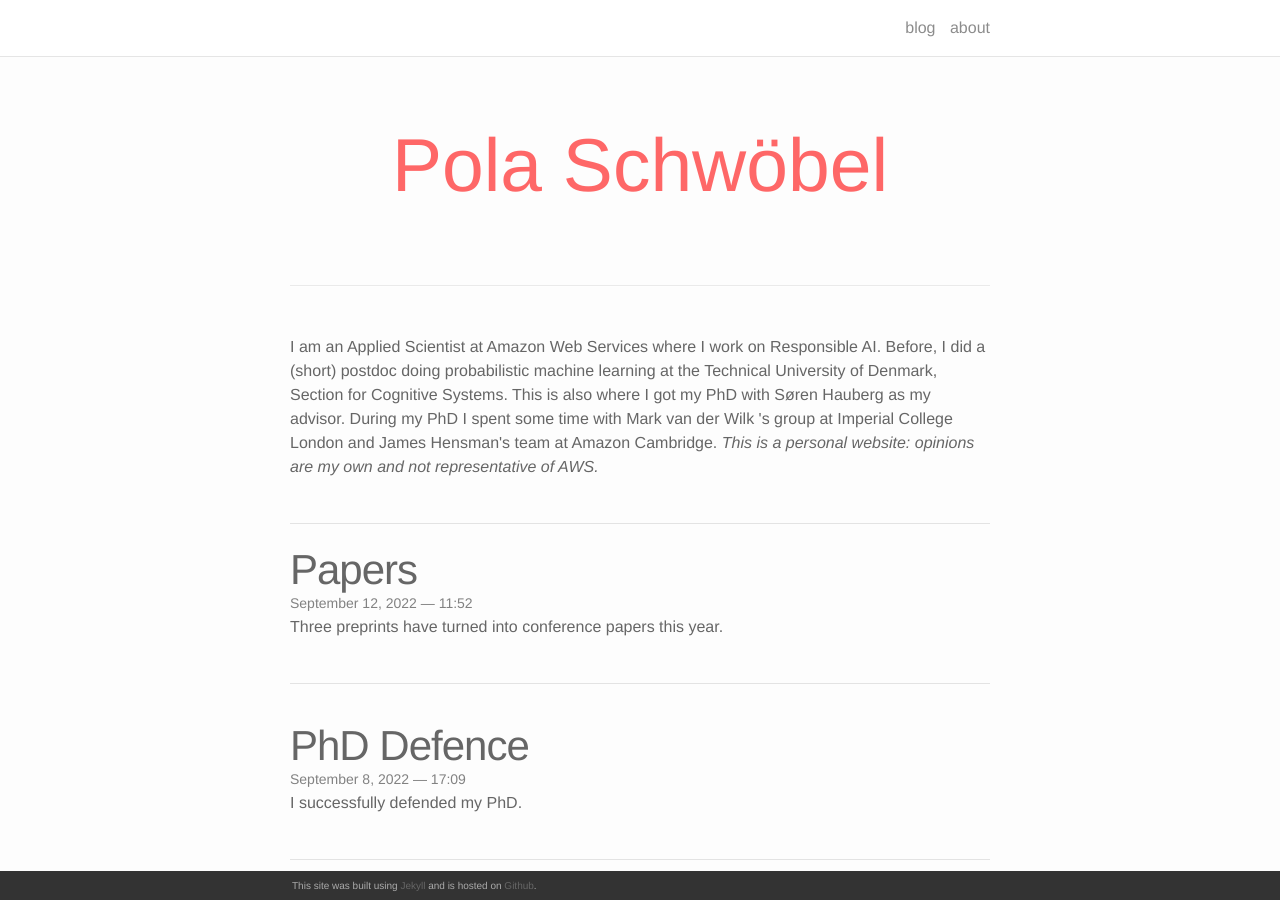
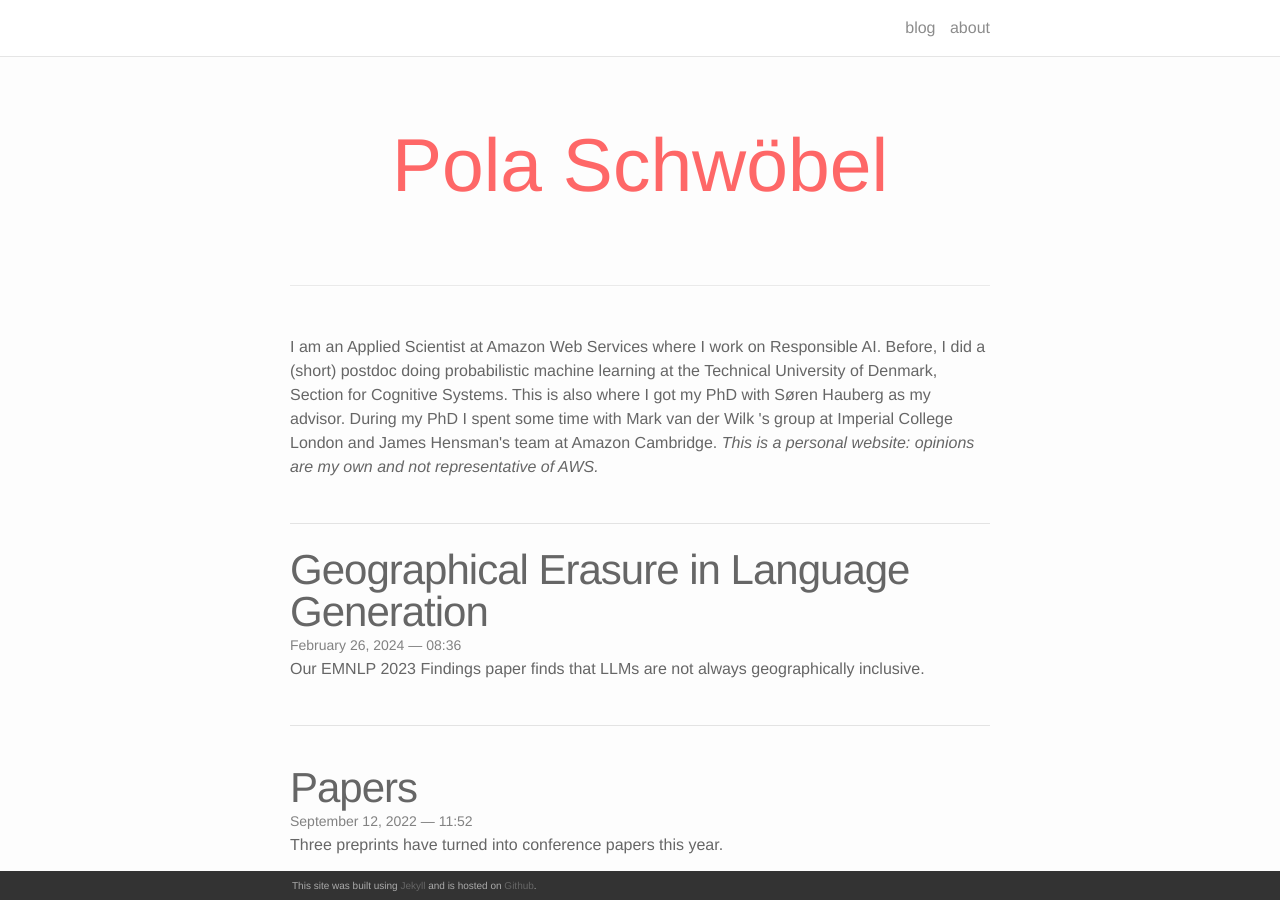
Before and after one commit to polaschwoebel/polaschwoebel.github.io, a Jekyll site: the page built from index.html, in a window 1280 px wide and 900 px high. Built offline with Jekyll 4.4.1, drawn with Linux system fonts in a browser that asks for light colours; nearby versions of some CDN libraries; the list of posts is cut into pages by our own code.

Commit message:
erasure paper

```diff
--- /dev/null
+++ b/_posts/2022-02-26-title.markdown
@@ -0,0 +1,29 @@
+---
+layout: post
+title: Geographical Erasure in Language Generation
+date: 2024-02-26 08:36:00
+description: Our EMNLP 2023 Findings paper finds that LLMs are not always geographically inclusive.
+---
+
+Last year was a big year for learning about large language models (LLMs), and about the ethical issues they raise. In our EMNLP 2023 Findings paper  <a href="https://aclanthology.org/2023.findings-emnlp.823.pdf">Geographical Erasure in Language Generation</a>, AWS colleagues and I study whether LLMs are geographically inclusive. They're not -- many countries are mentioned much less often than what their population would imply.
+
+
+<div class="img" >
+	<img src="/img/erasure.png" width="400">
+</div>
+<div>
+	<i>Some countries are vastly underpredicted
+compared to their English speaking populations. Top:
+Country probabilities assigned by GPT-NeoX when
+prompted with “I live in”. Middle: English speaking
+populations per country. Bottom: Countries experiencing erasure, i.e. underprediction compared to their population by at least a factor 3 (see §3 of the paper). Data is missing
+for grey countries (see §6 of the paper).</i>
+</div>
+
+<br>
+
+**Resources:**
+1. The <a href="https://assets.amazon.science/28/8d/14d013e44101b1acb76415342207/geographical-erasure-in-language-generation.pdf">paper</a>.
+2. The code is open source, find it <a href="https://github.com/amazon-science/geographical-erasure-in-language-generation">here</a>.
+3. A talk about the work at <a href="https://en.merantix-momentum.com/">Merantix Momentum</a> in Berlin (sorry, not the best audio!):
+<iframe width="560" height="315" src="https://www.youtube.com/embed/GJtMJ6lFhaM?si=da9uQZN9n7zpr3HO" title="YouTube video player" frameborder="0" allow="accelerometer; autoplay; clipboard-write; encrypted-media; gyroscope; picture-in-picture; web-share" allowfullscreen></iframe>
```
Also changed, not shown: _posts/2021-11-01-title.markdown (line endings or trailing spaces), img/erasure.png (added), 8 other files.
